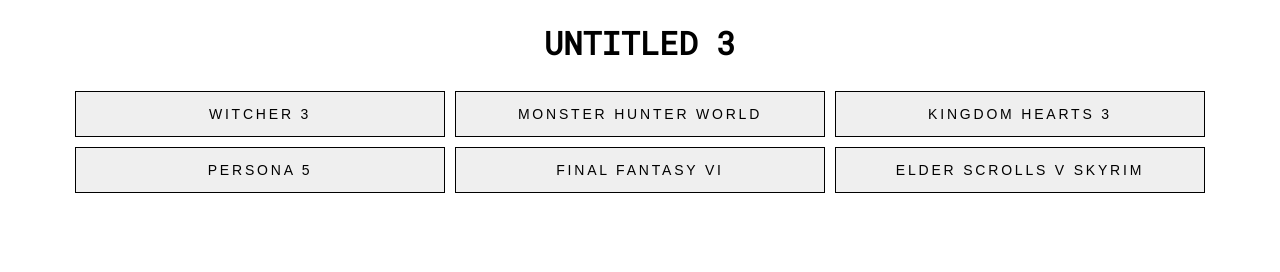
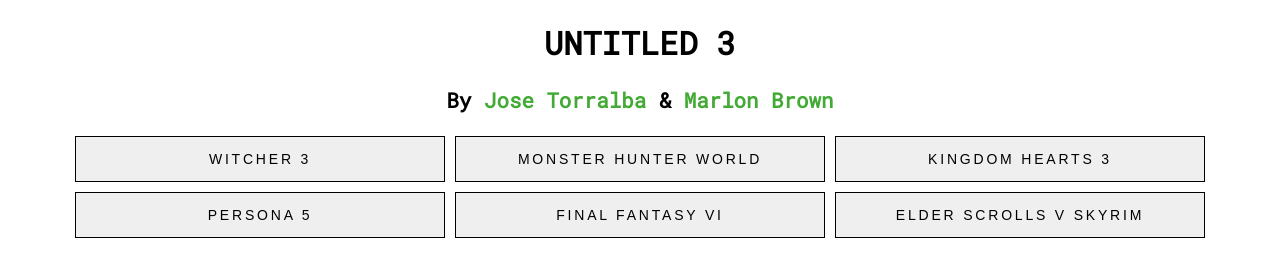
Before and after one commit to JoseTorralba/Giphy-API, a plain HTML site: page index.html in a window 1280 px wide. Both pictures are taken after a click on the button "WITCHER 3". Drawn offline with nearby package versions, Linux system fonts and the light colour scheme; no server answers.

Commit message:
initial commit

```diff
--- a/app.js
+++ b/app.js
@@ -25,15 +25,18 @@
 
     // Shows Gif results when button pressed
     $('button').click (function (event) {
+			var offset = Math.round(Math.random() * 100);
 			var query = this.value;
             var key = "gc7kXsvMsDTr6mMHxbc8FMK8D23EPLG2";
-            var url = "http://api.giphy.com/v1/gifs/search?q="
+            var url = "https://api.giphy.com/v1/gifs/search?q="
 
                 + query
                 + videoGames[i]
                 + "&api_key="
                 + key
-                + "&limit=15";
+                + "&limit=15"
+				+ "&offset="
+				+ offset;
 
             $.getJSON(url, function (json) {
                 console.log(json);
--- a/index.html
+++ b/index.html
@@ -10,7 +10,7 @@
 </head>
 <body>
     <h1>Untitled 3</h1>
-
+    <h2>By <a href="https://josetorralba.github.io/MMP310/index.html" target="_blank">Jose Torralba</a> & <a href="#">Marlon Brown</a></h2>
     <!-- Displays Buttons -->
     <div id="buttonDiv"></div>
 
--- a/style.css
+++ b/style.css
@@ -6,6 +6,18 @@
 h1 {
     text-transform: uppercase;
 }
+
+h2 {
+    font-size: 1.3em;
+}
+
+a {
+    text-decoration: none;
+    color: #43aa36;
+    transition: color 0.5s;
+}
+
+a:hover { color: #000; }
 
 #buttonDiv {
     width: 1140px;
```
